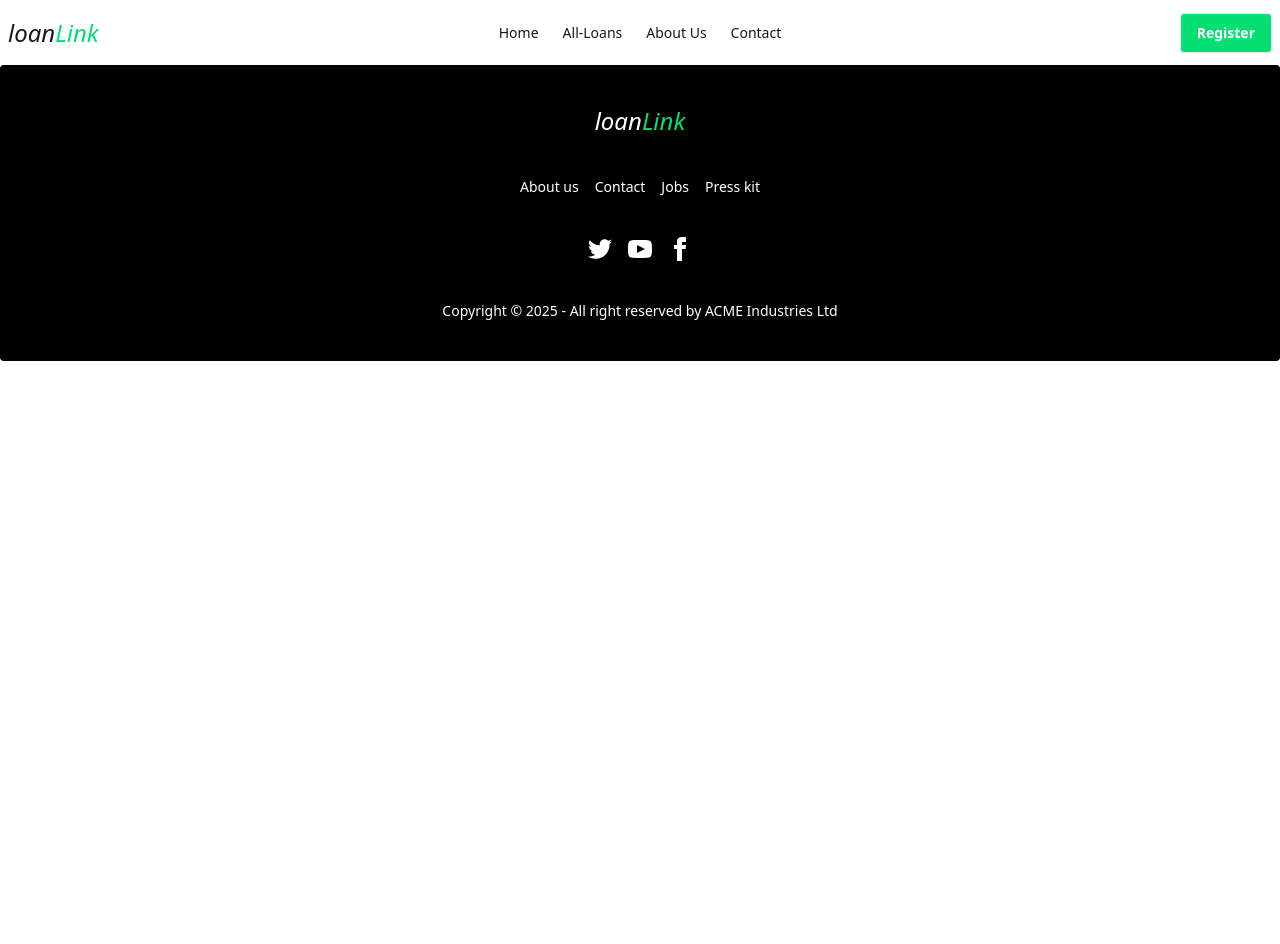
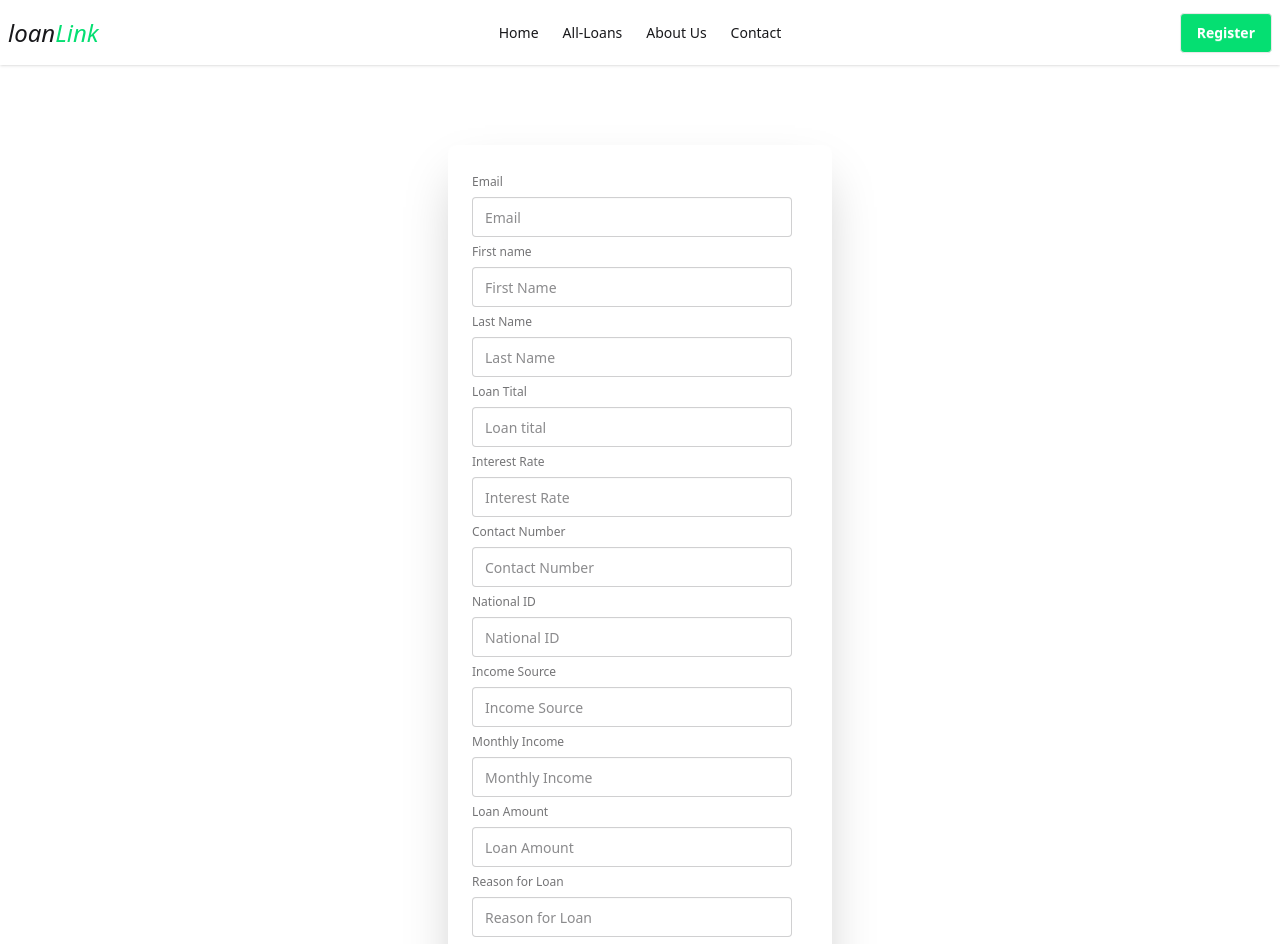
Before and after one commit to istiaquerijve/b12-a11, a React (Vite) app: page /apply-loan in a window 1280 px wide. Shown: the top 944 px of the page. Before the commit the page ends 800 px from the top, so only its background shows below. Built offline with nearby package versions, Linux system fonts and the light colour scheme; no server answers.

Commit message:
apply-loan

```diff
--- a/package.json
+++ b/package.json
@@ -16,6 +16,7 @@
     "react-dom": "^19.2.0",
     "react-hook-form": "^7.68.0",
     "react-router": "^7.10.1",
+    "sweetalert2": "^11.26.4",
     "tailwindcss": "^4.1.17"
   },
   "devDependencies": {
--- a/src/Pages/ApplyLone/ApplyLoan.jsx
+++ b/src/Pages/ApplyLone/ApplyLoan.jsx
@@ -1,9 +1,96 @@
 import React from 'react';
+import { useForm } from 'react-hook-form';
+import Swal from 'sweetalert2';
+import useAuth from '../../hooks/useAuth';
 
 const ApplyLoan = () => {
+
+    const {
+            register,
+            handleSubmit,
+            formState: { errors }
+        } = useForm();
+
+        const {user} = useAuth();
+
+    const handleApply = () => {
+        // console.log(data);
+        Swal.fire({
+            title: "Are you sure?",
+            text: `You won't be aggry!`,
+            icon: "warning",
+            showCancelButton: true,
+            confirmButtonColor: "#3085d6",
+            cancelButtonColor: "#d33",
+            confirmButtonText: "Yes, Apply!"
+            }).then((result) => {
+            if (result.isConfirmed) {
+                Swal.fire({
+                title: "Applyed!",
+                // text: "Your loan was applyed.",
+                icon: "success"
+                });
+            }
+            });
+
+    }
+
     return (
-        <div>
 
+        <div className='mt-20 mb-20'>
+           <form onSubmit={handleSubmit(handleApply)}>
+            <div className="card bg-base-100  max-w-sm shrink-0 shadow-2xl mx-auto w-8/12">
+                <div className="card-body">
+                    <fieldset className="fieldset">
+                        {/* email */}
+                    <label className="label">Email</label>
+                    <input type="email" {...register("email", {required: true})}
+                    defaultValue={user?.email}
+                    className="input" placeholder="Email" />
+                     {errors.email?.type === "required" && <p className='text-red-500'>Required</p>}
+                        {/* fitst name */}
+                    <label className="label">First name</label>
+                    <input type="text" {...register("first-name", {required: true})} className="input" placeholder="First Name" />
+
+                        {/* last name */}
+                    <label className="label">Last Name</label>
+                    <input type="text" {...register("last-name", {required: true})} className="input" placeholder="Last Name" />
+
+                        {/* loan tital */}
+                    <label className="label">Loan Tital</label>
+                    <input type="text" {...register("loanTital", {required: true})}
+                    className="input" placeholder="Loan tital" />
+                        {/* Interest Rate */}
+                    <label className="label">Interest Rate</label>
+                    <input type="number" {...register("interest-rate", {required: true})} className="input" placeholder="Interest Rate" />
+                        {/* Contact Number */}
+                    <label className="label">Contact Number</label>
+                    <input type="number" {...register("contact-numbre", {required: true})} className="input" placeholder="Contact Number" />
+                        {/* National ID */}
+                    <label className="label">National ID</label>
+                    <input type="number" {...register("nid", {required: true})} className="input" placeholder="National ID" />
+                        {/* Income Source */}
+                    <label className="label">Income Source</label>
+                    <input type="text" {...register("income-source", {required: true})} className="input" placeholder="Income Source" />
+                        {/* Monthly Income */}
+                    <label className="label">Monthly Income</label>
+                    <input type="number" {...register("monthly-income", {required: true})} className="input" placeholder="Monthly Income" />
+                        {/* Loan Amount */}
+                    <label className="label">Loan Amount</label>
+                    <input type="number" {...register("l-amo", {required: true})} className="input" placeholder="Loan Amount" />
+                        {/* Reason for Loan */}
+                    <label className="label">Reason for Loan</label>
+                    <input type="text" {...register("rea", {required: true})} className="input" placeholder="Reason for Loan" />
+                        {/* Address */}
+                    <label className="label">Address</label>
+                    <input type="text" {...register("address", {required: true})} className="input" placeholder="Address" />
+
+                    {/* button */}
+                     <button className="btn btn-neutral mt-4">Apply</button>
+                    </fieldset>
+                </div>
+                </div>
+           </form>
         </div>
     );
 };
```
Also changed, not shown: 1 other file (tests, documents, lock files or other folders).
